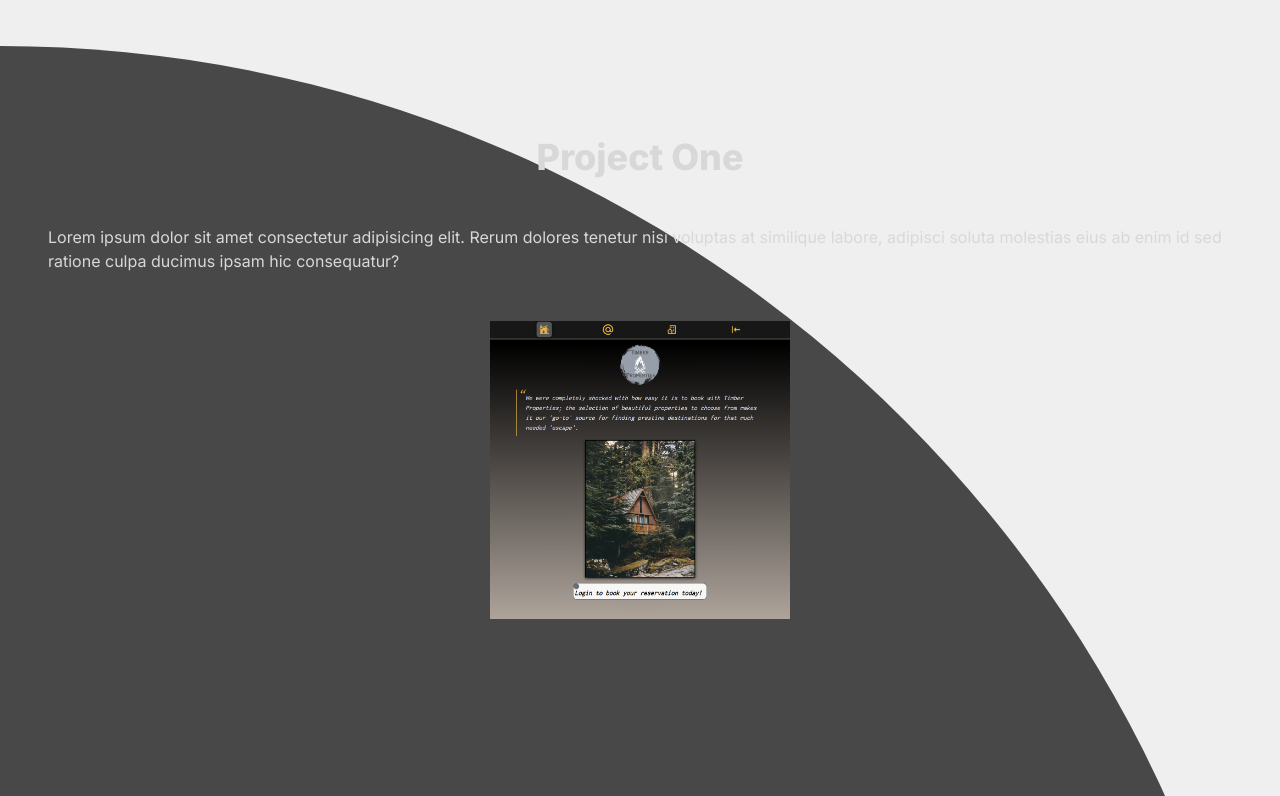
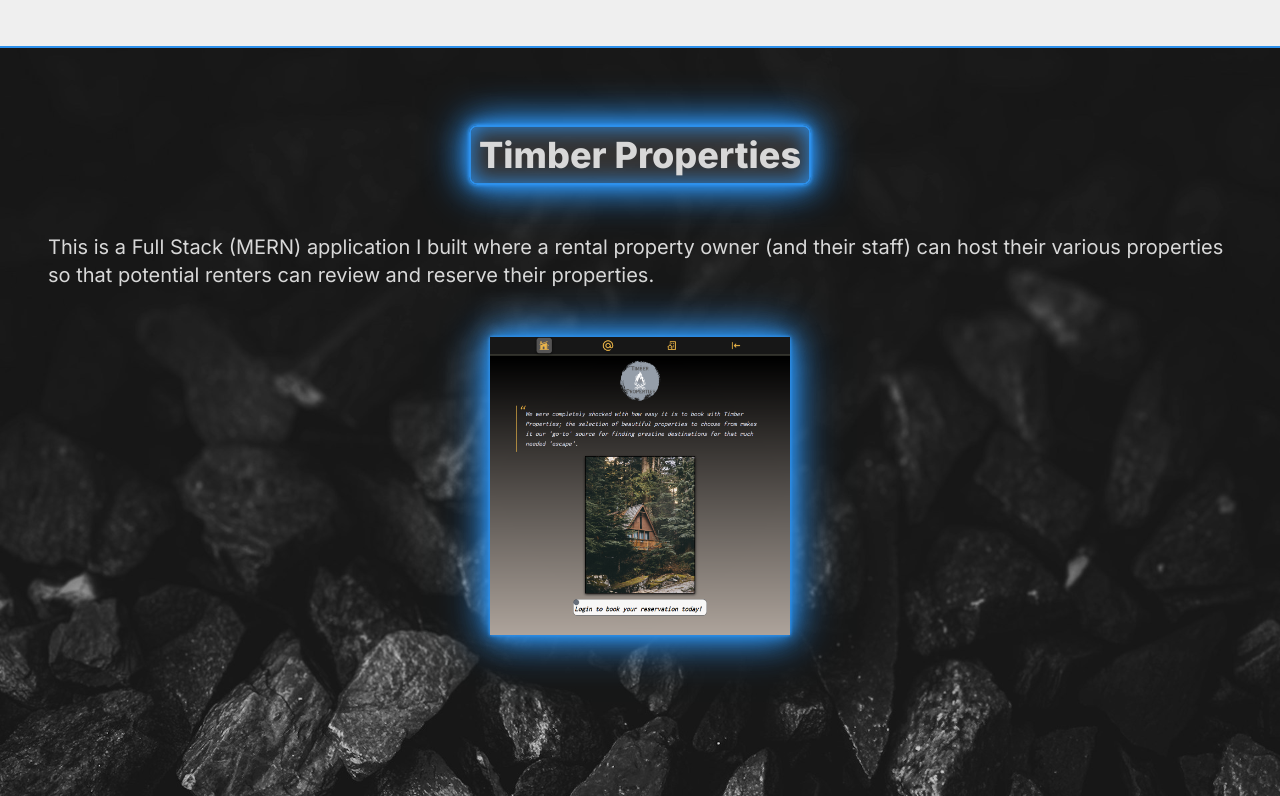
Before and after one commit to mjh1985codeman/portfolio, a Next.js app: page / in a window 1280 px wide. Shown: the part 484-1280 px from the top of the page. Built offline with nearby package versions, Linux system fonts and the light colour scheme.

Commit message:
styling changes

```diff
--- a/app/components/ProjectSection.jsx
+++ b/app/components/ProjectSection.jsx
@@ -25,9 +25,11 @@ function ProjectSection() {
         <>
             <div className='projectSectionDiv text-[#d8d8d8] font-serif"'>
                 <section className='hidden'>
-                    <h2 className='text-3xl lg:text-4xl font-extrabold'>Project One</h2>
-                    <p className='flex flex-col items-center m-12'>Lorem ipsum dolor sit amet consectetur adipisicing elit. Rerum dolores tenetur nisi voluptas at similique labore, adipisci soluta molestias eius ab enim id sed ratione culpa ducimus ipsam hic consequatur?</p>
-                    <Image src="/images/timber-prop-ss.png" alt="timber properties project" width={300} height={300} />
+                    <h2 className="text-3xl lg:text-4xl font-extrabold rounded-lg border-2 cst-border-color p-2">Timber Properties</h2>
+                    <p className='flex flex-col items-center m-12 text-xl'>This is a Full Stack (MERN) application I built where a rental property owner (and their staff) can host their various properties so that potential renters can review and reserve their properties.</p>
+                    <a href="https://timber-properties.netlify.app/">
+                        <Image src="/images/timber-prop-ss.png" alt="timber properties project" width={300} height={300} className='cst-border-color' />
+                    </a>
                 </section>
                 <section className='hidden'>
                     <h2>Project Two</h2>
--- a/app/globals.css
+++ b/app/globals.css
@@ -6,6 +6,17 @@
   --foreground-rgb: 0, 0, 0;
   --background-start-rgb: 214, 219, 220;
   --background-end-rgb: 255, 255, 255;
+  --blue-color: #2d90eb;
+}
+
+.cst-border-color {
+  border-color: var(--blue-color);
+  box-shadow: 0 0 .2rem var(--blue-color),
+    0 0 .2rem var(--blue-color),
+    0 0 2rem var(--blue-color),
+    0 0 0.8rem var(--blue-color),
+    0 0 2.8rem var(--blue-color),
+    inset 0 0 1.3rem var(--blue-color);
 }
 
 @media (prefers-color-scheme: dark) {
@@ -58,9 +69,14 @@ body {
 }
 
 .projectSectionDiv {
-  background-color: rgb(72, 72, 73);
+  background-color: #000000;
+  background: url('../public/images/blkbg.jpg') no-repeat center center fixed;
+  -webkit-background-size: cover;
+  -moz-background-size: cover;
+  -o-background-size: cover;
+  background-size: cover;
   margin-top: 48px;
-  border-radius: 0px 7000px;
+  border-top: solid 2px var(--blue-color);
 }
 
 .projectSectionDiv section {
@@ -70,6 +86,10 @@ body {
   min-height: 80vh;
   padding: 0px;
   margin-top: 12px;
+}
+
+.projectSectionDiv h2 {
+  background-color: #383737e0;
 }
 
 /* Project Section Scroll Animation things */
```
Also changed, not shown: public/images/blkbg.jpg (added).
